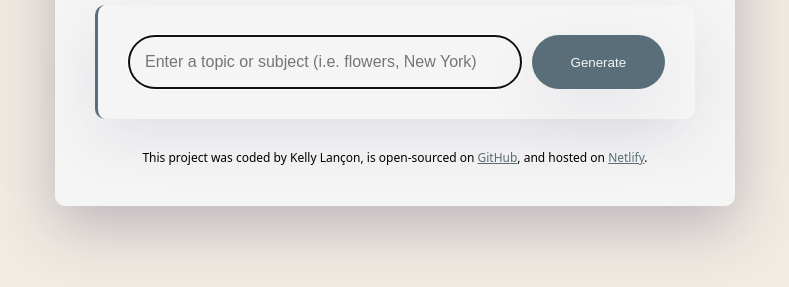
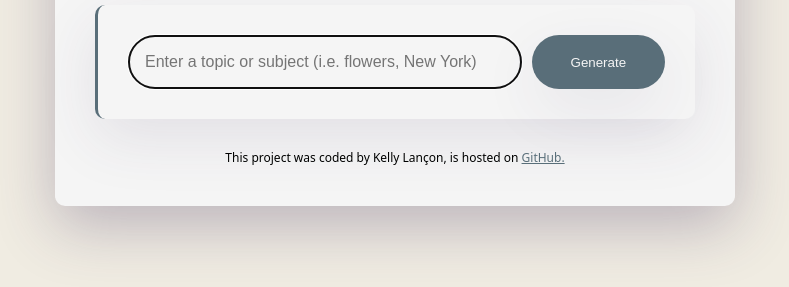
Before and after one commit to klanc0403/Poem-Generator, a plain HTML site: page index.html in a window 1280 px wide. Shown: the part 311-598 px from the top of the page, without its empty margins (245-1034 px from the left). Drawn offline with nearby package versions, Linux system fonts and the light colour scheme.

Commit message:
Updated footer

```diff
--- a/index.html
+++ b/index.html
@@ -29,10 +29,8 @@
       </main>
 
       <footer>
-        This project was coded by Kelly Lançon, is open-sourced on
-        <a href="https://github.com/klanc0403" target="_blank">GitHub</a>, and
-        hosted on
-        <a href="https://kslaipoemgenerator.netlify.app/" target="_blank">Netlify</a>.
+        This project was coded by Kelly Lançon, is hosted on
+        <a href="https://github.com/klanc0403" target="_blank">GitHub.
       </footer>
     </div>
 
```
